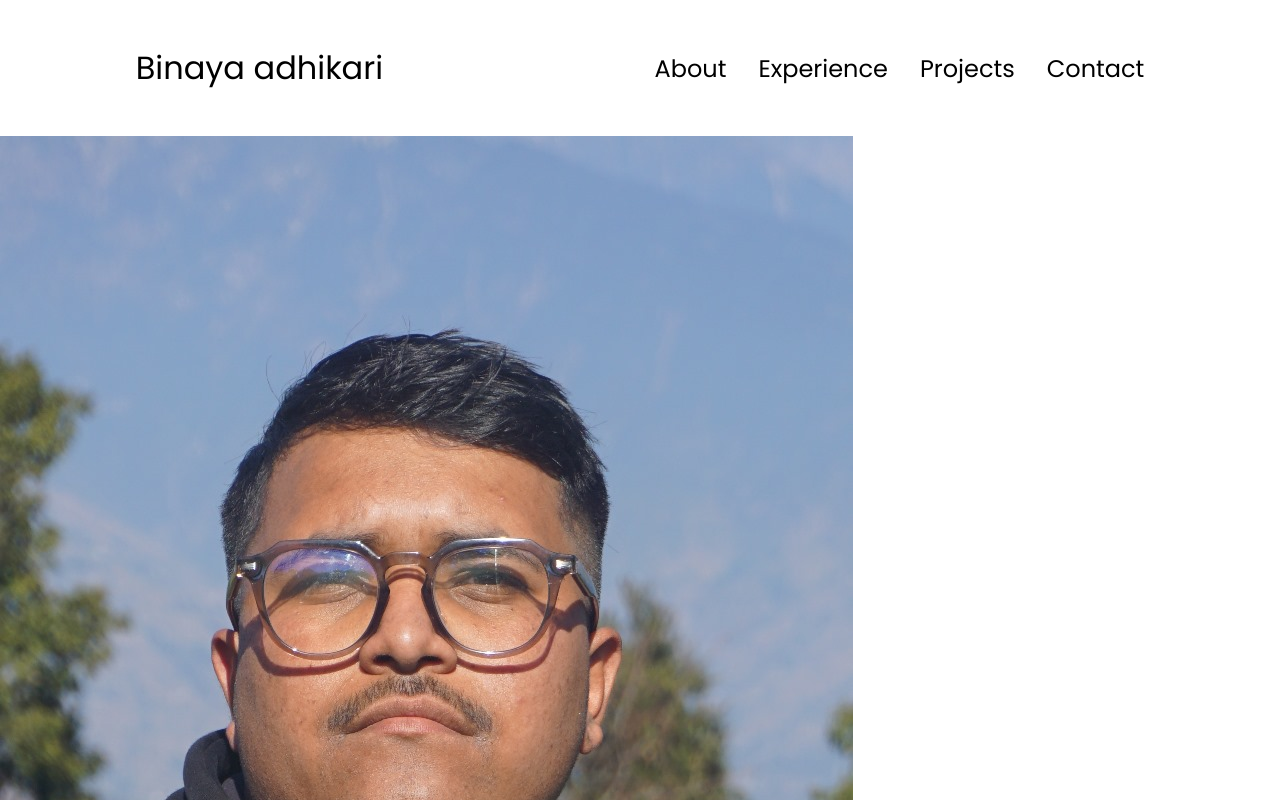
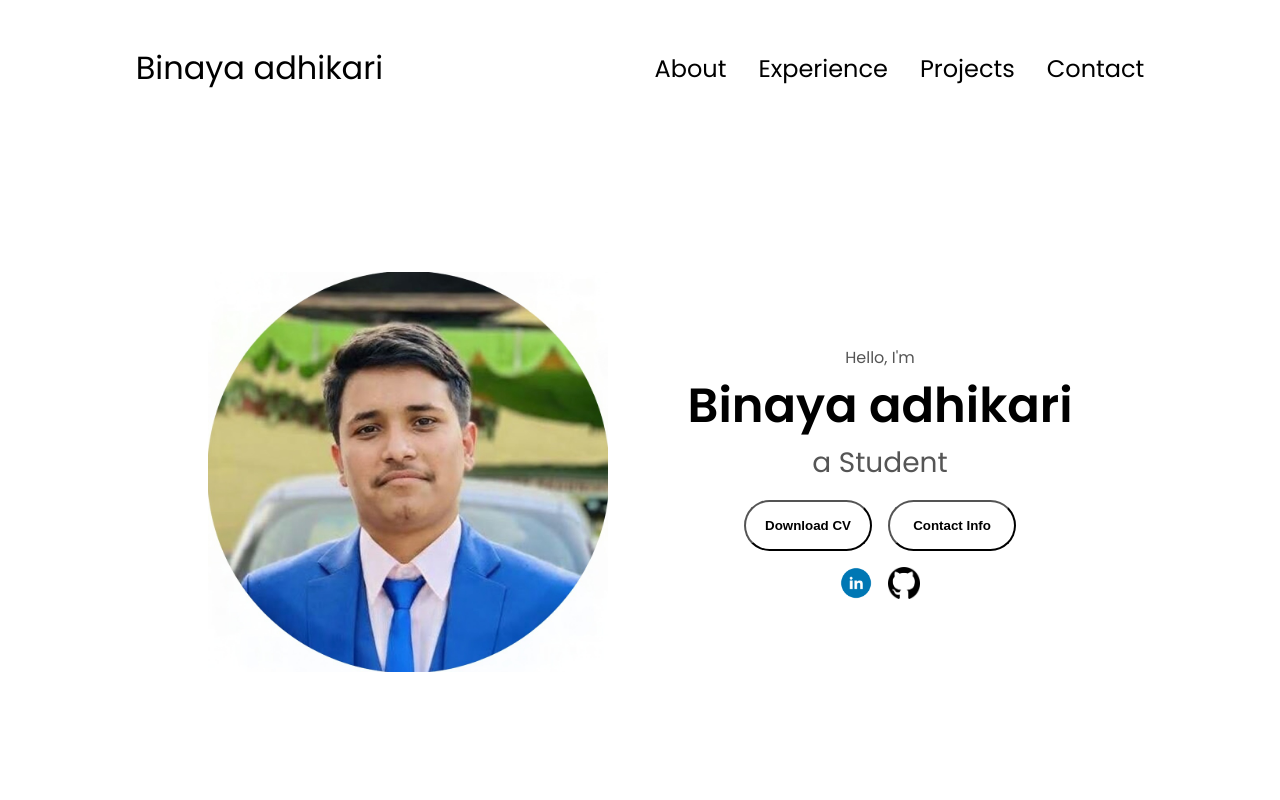
Before and after one commit to BinayaDev/Portfolio, a plain HTML site: page portfolio.html in a window 1280 px wide. Shown: the top 800 px of the page. Drawn offline with Linux system fonts and the light colour scheme.

Commit message:
incomplete portfolio

```diff
--- a/portfolio.css
+++ b/portfolio.css
@@ -125,3 +125,109 @@ a:hover{
 .hamburger-icon span {
     border-radius: 2px;
 }
+
+/* SECTION */
+
+section{
+    padding-top: 4vh ;
+    height: 96vh;
+    margin: 0 10rem;
+    box-sizing: border-box;
+    min-height: fit-content;
+}
+
+.section-container {
+    display: flex;
+}
+
+/* PROFILE SECTION */
+
+#profile {
+    display: flex;
+    justify-content: center;
+    gap: 5rem;
+    height: 80vh;
+}
+
+.section__pic-container {
+    display: flex;
+    height: 400px;
+    width: 400px;
+    margin: auto 0;
+}
+
+.section__text{
+    align-self: center;
+    text-align: center;
+}
+.section__text__p {
+    font-weight: 600;
+}
+
+.section__text__p1 {
+ text-align: center;
+}
+
+.section__text__p2 {
+    font-size: 1.75rem;
+    margin-bottom: 1rem;
+}
+
+.title {
+    font-size: 3rem;
+    text-align: center;
+}
+
+#socials-container {
+    display: flex;
+    justify-content: center;
+    margin-top: 1rem;
+    gap: 1rem;
+}
+
+/* ICONS */
+
+.icon {
+    cursor: pointer;
+    height: 2rem;
+}
+
+/* BUTTONS */
+
+.btn-container {
+    display: flex;
+    justify-content: center;
+    gap: 1rem;
+}
+
+.btn{
+    font-weight: 600;
+    transition: all 300s ease;
+    padding: 1rem;
+    width: 8rem;
+    border-radius: 2rem;
+}
+
+.btn-color-1:hover,
+.btn-color-2:hover {
+background: rgb(53, 53,53);
+color: white;
+}
+.btn-color-1 {
+    background: none;
+}
+
+.btn-color-1:hover {
+    background: rgb(0, 0, 0);
+}
+
+.btn-color-2 {
+    background: none;
+}
+.btn-color-2:hover {
+     background: rgb(255,255, 255) 0.1rem solid;
+}
+
+.btn-container{
+    gap: 1rem;
+}
--- a/portfolio.html
+++ b/portfolio.html
@@ -37,7 +37,7 @@
     </nav>
     <section id="profile">
         <div class="section__pic-container">
-            <img src="/img/profile picture.jpeg" alt="Binaya adhikari profile picture">
+            <img src="/assets/profile picture.jpeg" alt="Binaya adhikari profile picture">
         </div>
         <div class="section__text">
             <p class="section__text__p1">Hello, I'm</p>
@@ -46,17 +46,27 @@
             <div class="btn-container">
                 <button
                 class="btn btn-color-2"
-                onclick="window.open(Cv is remaining)"
+                onclick="window.open('./Pdf/Cv.pdf')"
                 >
-                Download CV
-            </button>
+                Download CV</button>
                 <button
                 class="btn btn-color-1"
                 onclick="location.href='./#contact'">
                 Contact Info
             </button>
             </div>
-            <div></div>
+            <div id="socials-container">
+                <img src="./assets/linkedinlogo.jpeg"
+                alt="My linkedin profile"
+                class="icon"
+                onclick="location.href='https://www.linkedin.com/in/binaya-adhikari-322a36301?utm_source=share_via&utm_content=profile&utm_medium=member_android' "
+                />
+                   <img src="./assets/githublogo.jpeg"
+                   alt="My Github profile"
+                class="icon"
+                onclick="location.href='https://github.com/BinayaDev' "
+                />
+            </div>
         </div>
     </section>
 
```
Also changed, not shown: assets/githublogo.jpeg (added), assets/linkedinlogo.jpeg (added), assets/profile picture.jpeg (added), img/profile picture.jpeg (deleted), 1 other file.
